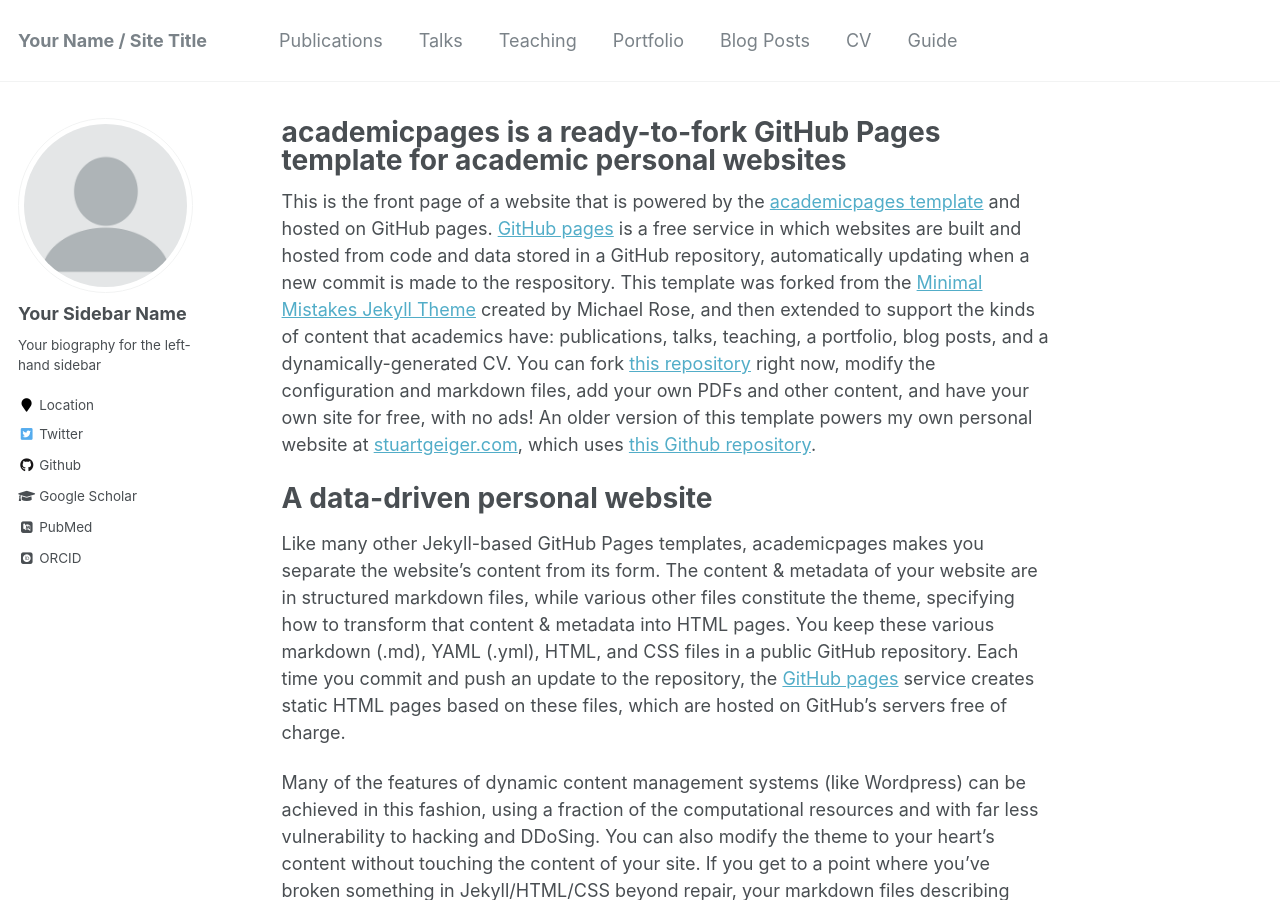
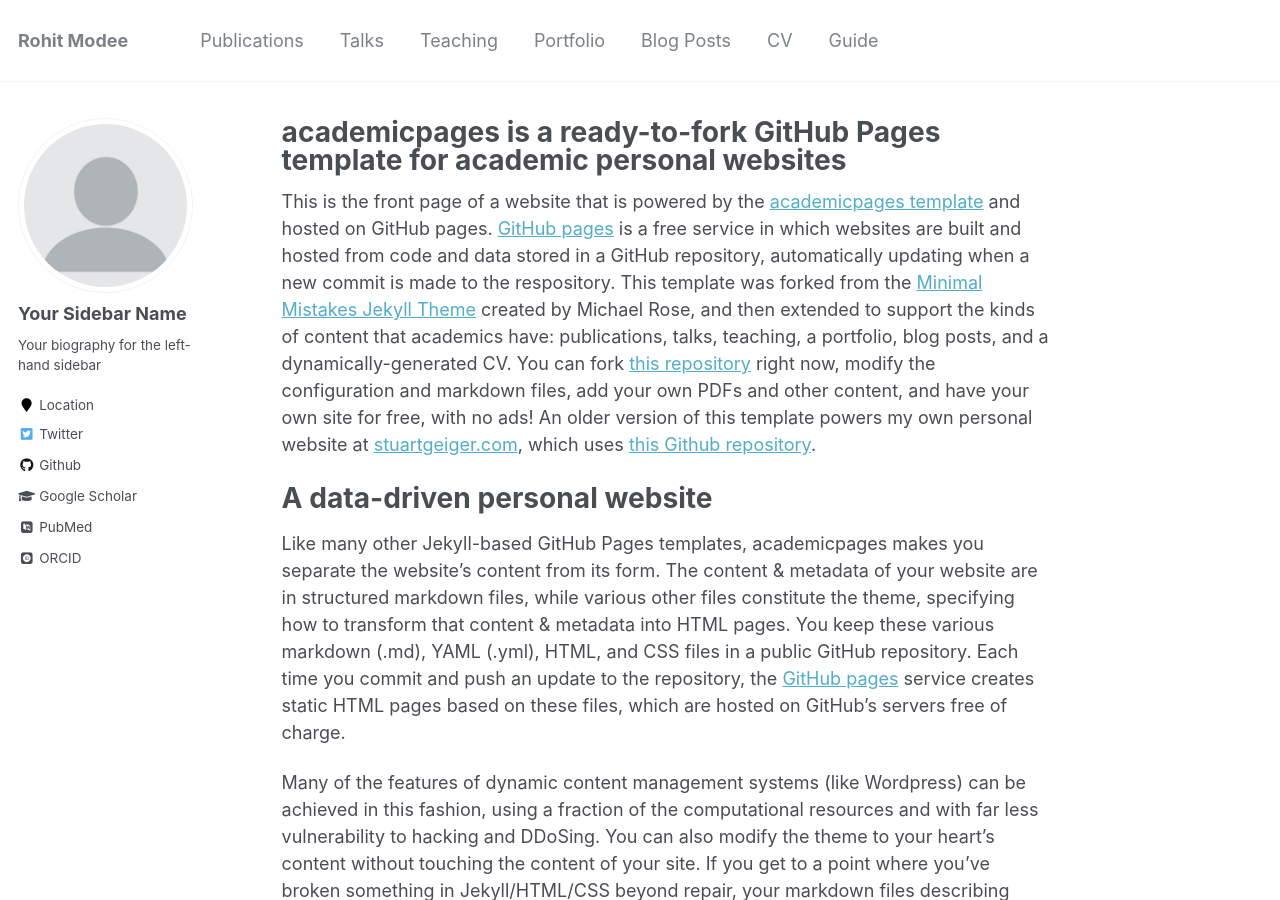
Before and after one commit to rohitmodee/rohitmodee.github.io, a Jekyll site: the page built from _pages/about.md, in a window 1280 px wide and 900 px high. Built offline with Jekyll 4.4.1, drawn with Linux system fonts in a browser that asks for light colours; some web fonts are replaced.

Commit message:
added name

```diff
--- a/_config.yml
+++ b/_config.yml
@@ -7,7 +7,7 @@
 
 # Site Settings
 locale                   : "en-US"
-title                    : "Your Name / Site Title"
+title                    : "Rohit Modee"
 title_separator          : "-"
 name                     : &name "Your Name"
 description              : &description "personal description"
```
